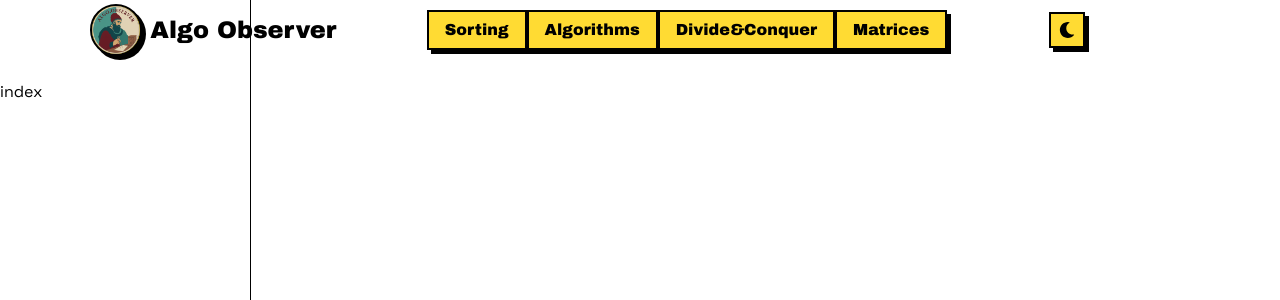
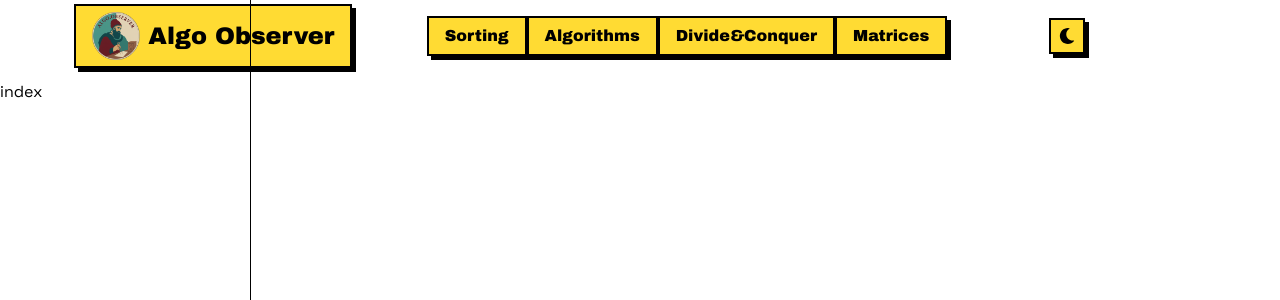
Before and after one commit to Ulgamon/algo-observer, a React (Vite) app: page / in a window 1280 px wide. Shown: the top 300 px of the page. Built offline with nearby package versions, Linux system fonts and the light colour scheme.

Commit message:
changed logo looks

```diff
--- a/src/components/Logo/Logo.tsx
+++ b/src/components/Logo/Logo.tsx
@@ -9,9 +9,9 @@ type LogoProvider = {
 
 export const Logo = ({ className }: LogoProvider) => {
   return (
-    <div className="flex justify-center items-center">
-      <Button className="p-0 m-0 rounded-full w-min">
-        <Link to={"#"}>
+    <Link to={"#"}>
+      <Button className="w-min mx-auto">
+        <div className="flex justify-center items-center">
           <div
             className={"h-12 w-12" + ` ${className}`}
             style={{
@@ -19,11 +19,11 @@ export const Logo = ({ className }: LogoProvider) => {
               backgroundSize: "cover",
             }}
           />
-        </Link>
+          <Text className="ms-2 text-nowrap" as="h3">
+            Algo Observer
+          </Text>
+        </div>
       </Button>
-      <Text className="ms-2" as="h3">
-        Algo Observer
-      </Text>
-    </div>
+    </Link>
   );
 };
```
